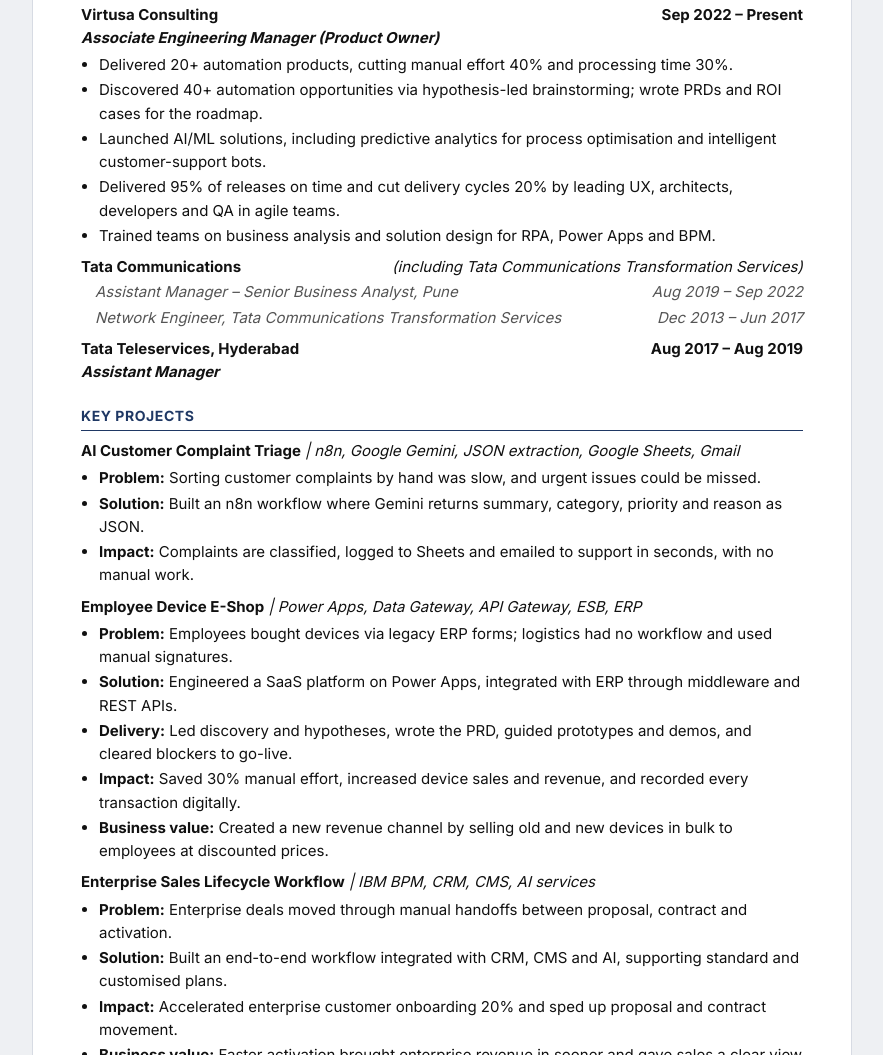
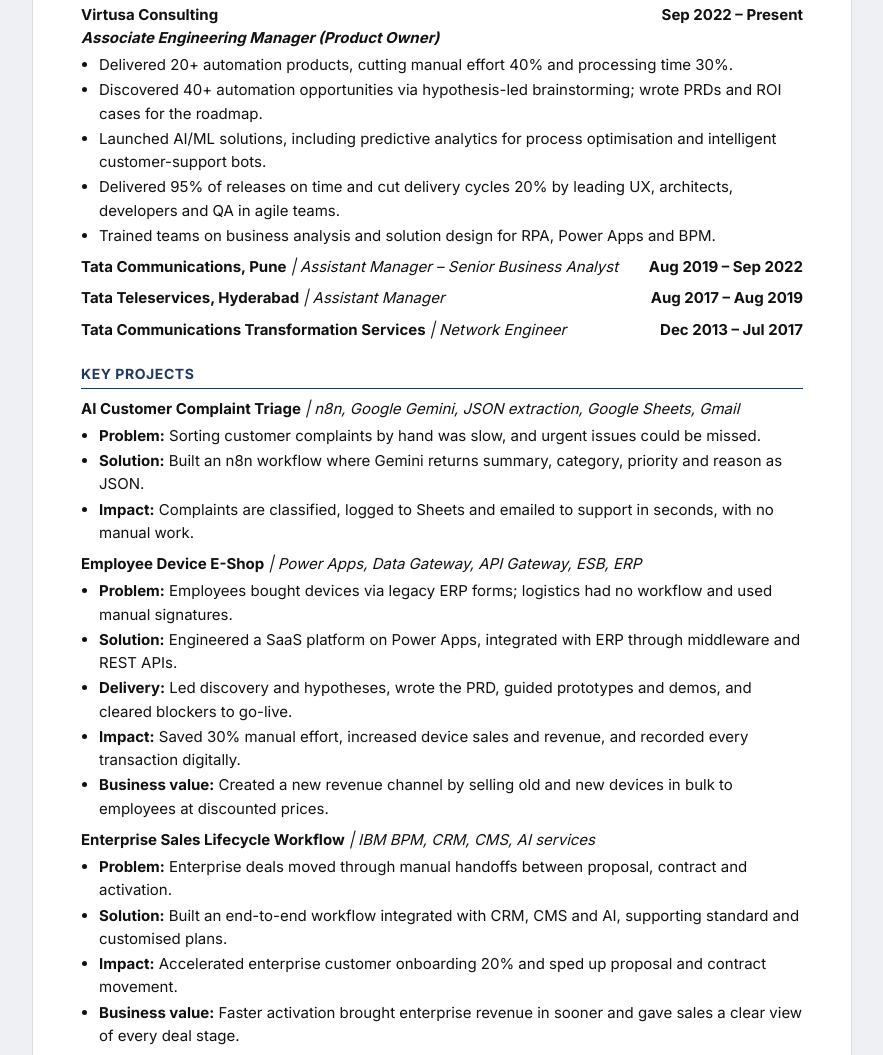
Before and after one commit to kishorekrish9913-ctrl/kishorekrish9913-ctrl.github.io, a plain HTML site: page resume.html in a window 1280 px wide. Shown: the part 671-1726 px from the top of the page, without its empty margins (198-1081 px from the left). Drawn offline with Linux system fonts and the light colour scheme.

Commit message:
Refactor job titles and employment details

```diff
--- a/resume.html
+++ b/resume.html
@@ -60,11 +60,9 @@ li{margin:2px 0}
 <li>Delivered 95% of releases on time and cut delivery cycles 20% by leading UX, architects, developers and QA in agile teams.</li>
 <li>Trained teams on business analysis and solution design for RPA, Power Apps and BPM.</li>
 </ul>
-<div class="r"><b>Tata Communications</b> <span class="i" style="white-space:normal">(including Tata Communications Transformation Services)</span></div>
-<div class="r s i" style="margin-top:2px"><span style="white-space:normal">Assistant Manager – Senior Business Analyst, Pune</span><span>Aug 2019 – Sep 2022</span></div>
-<div class="r s i" style="margin-top:2px"><span style="white-space:normal">Network Engineer, Tata Communications Transformation Services</span><span>Dec 2013 – Jun 2017</span></div>
-<div class="r"><b>Tata Teleservices, Hyderabad</b><span><b>Aug 2017 – Aug 2019</b></span></div>
-<p class="i"><b>Assistant Manager</b></p>
+<div class="r"><span style="white-space:normal"><b>Tata Communications, Pune</b> <span class="i">| Assistant Manager – Senior Business Analyst</span></span><span><b>Aug 2019 – Sep 2022</b></span></div>
+<div class="r"><span style="white-space:normal"><b>Tata Teleservices, Hyderabad</b> <span class="i">| Assistant Manager</span></span><span><b>Aug 2017 – Aug 2019</b></span></div>
+<div class="r"><span style="white-space:normal"><b>Tata Communications Transformation Services</b> <span class="i">| Network Engineer</span></span><span><b>Dec 2013 – Jul 2017</b></span></div>
 
 <h2>KEY PROJECTS</h2>
 <div class="r"><span style="white-space:normal"><b>AI Customer Complaint Triage</b> <span class="i">| n8n, Google Gemini, JSON extraction, Google Sheets, Gmail</span></span></div>
```
